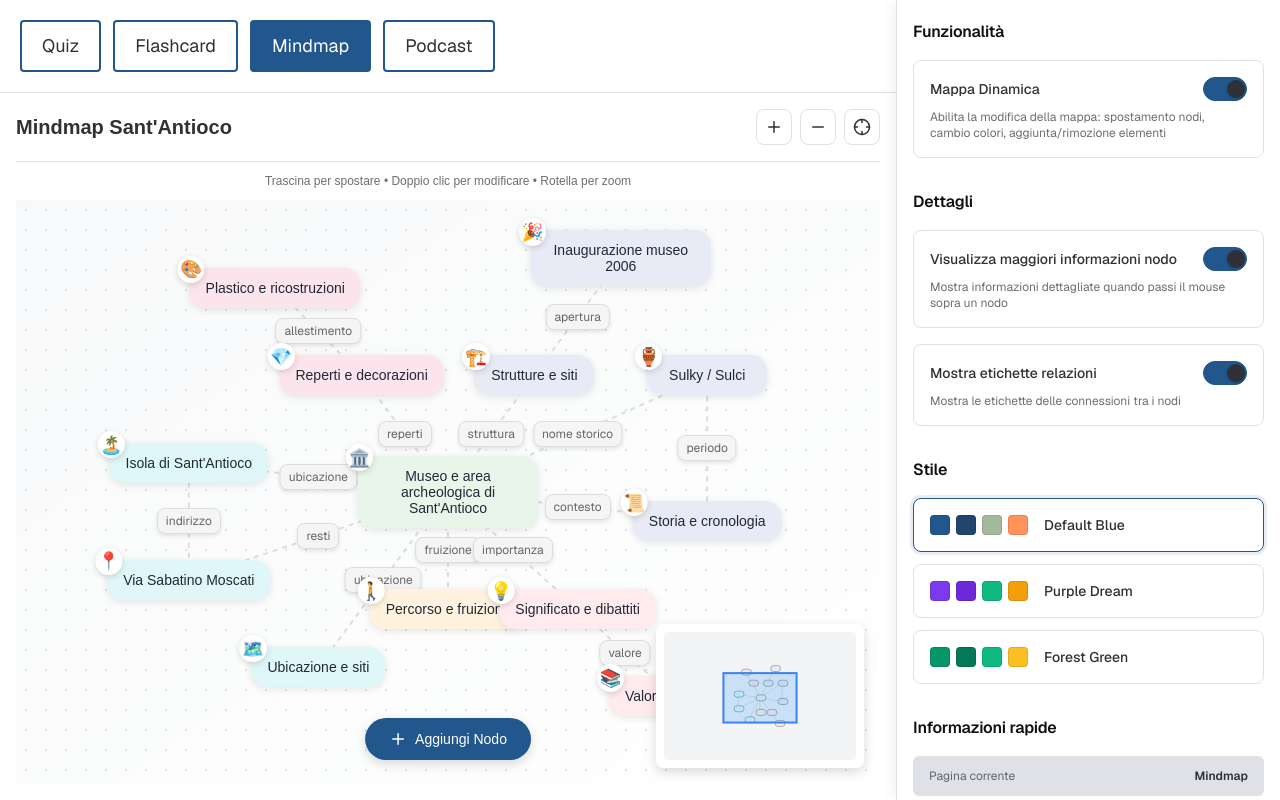
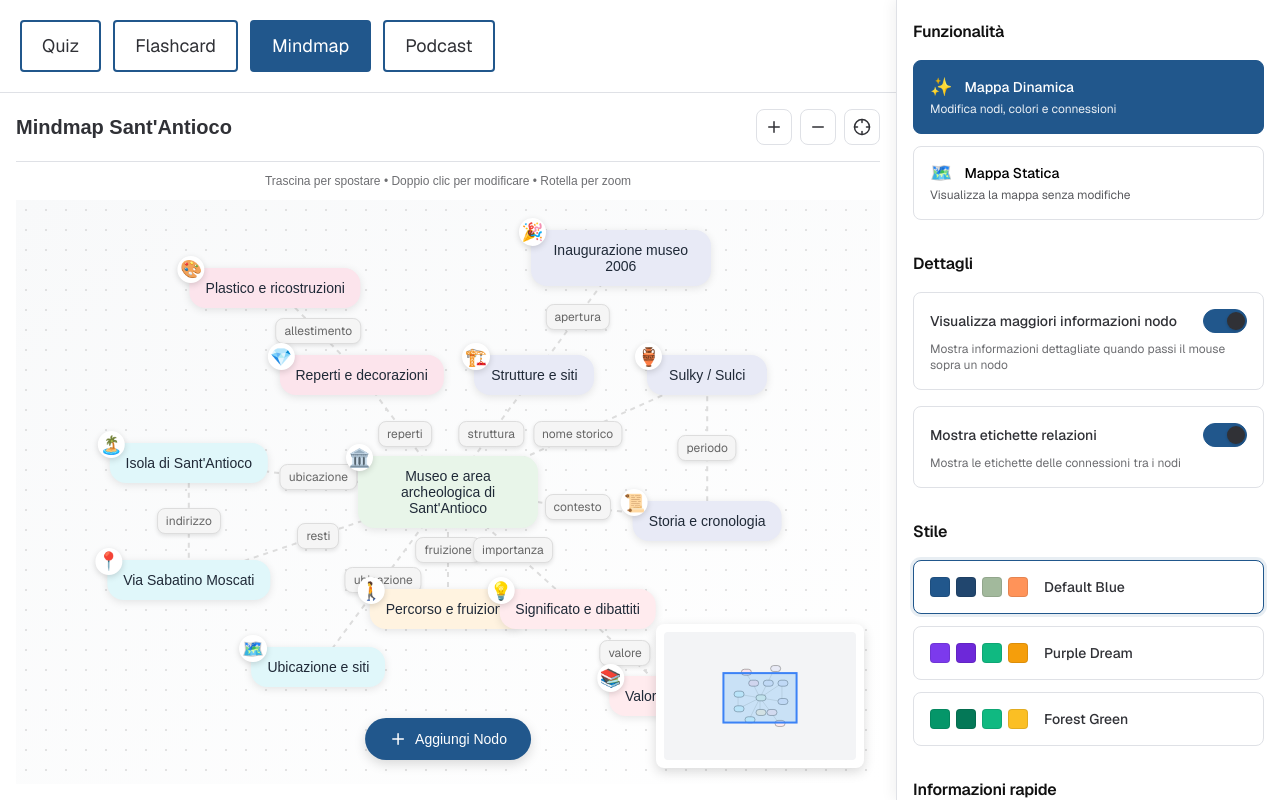
Before and after one commit to memoraiz-ai/demo_widget, a React (Create React App) app: page / in a window 1280 px wide. Both pictures are taken after a click on the button "Mindmap". Built offline with nearby package versions, Linux system fonts and the light colour scheme.

Commit message:
add podcast in export and remove outlined quiz

```diff
--- a/src/App.js
+++ b/src/App.js
@@ -88,9 +88,9 @@ function App() {
   const [showNodeDetails, setShowNodeDetails] = useState(true);
   const [showConnectionLabels, setShowConnectionLabels] = useState(true);
   const [dynamicMapEnabled, setDynamicMapEnabled] = useState(true);
-  const [podcastTranscript, setPodcastTranscript] = useState('none');
+  const [podcastTranscript, setPodcastTranscript] = useState('simple');
   const [podcastVoice, setPodcastVoice] = useState('uomo');
-  const [podcastMultispeaker, setPodcastMultispeaker] = useState(false);
+  const [podcastMultispeaker, setPodcastMultispeaker] = useState(true);
   const [showExportView, setShowExportView] = useState(false);
   const [exportData, setExportData] = useState(null);
   const flashcardRef = useRef(null);
@@ -116,6 +116,12 @@ function App() {
       'normal': 'Domanda classica',
       'fillblank': 'Riempi lo spazio',
       'mix': 'Mix'
+    };
+
+    const podcastTranscriptNames = {
+      'none': 'Nessuno',
+      'simple': 'Semplice',
+      'detailed': 'Dettagliato'
     };
 
     const data = {
@@ -148,6 +154,14 @@ function App() {
         dettagli: {
           dettagliNodo: showNodeDetails,
           etichetteRelazioni: showConnectionLabels
+        }
+      },
+      podcast: {
+        funzionalità: podcastTranscriptNames[podcastTranscript] || podcastTranscript,
+        stile: colorPalettes[colorPalette].name,
+        dettagli: {
+          voce: podcastVoice,
+          multispeaker: podcastMultispeaker
         }
       }
     };
--- a/src/components/SidePanel/SidePanel.js
+++ b/src/components/SidePanel/SidePanel.js
@@ -33,7 +33,7 @@ const SidePanel = ({
     { id: 'single', name: 'Risposta Singola', icon: '🔘', description: 'Scegli un\'opzione corretta' },
     { id: 'multi', name: 'Risposta Multipla', icon: '☑️', description: 'Seleziona tutte le opzioni corrette' },
     { id: 'truefalse', name: 'Vero/Falso', icon: '✅', description: 'Scelta binaria semplice' },
-    { id: 'outlined', name: 'Riquadri Contornati', icon: '📦', description: 'Selezione basata su schede' }
+    // { id: 'outlined', name: 'Riquadri Contornati', icon: '📦', description: 'Selezione basata su schede' }
   ];
 
   const flashcardModes = [
@@ -43,9 +43,13 @@ const SidePanel = ({
   ];
 
   const podcastTranscripts = [
-    { id: 'none', name: 'Nessuno', icon: '🚫', description: 'Nessun transcript' },
-    { id: 'simple', name: 'Semplice', icon: '📄', description: 'Transcript base senza timestamp' },
-    { id: 'detailed', name: 'Dettagliato', icon: '📋', description: 'Transcript con timestamp e speaker' }
+    { id: 'simple', name: 'Attiva Transcript', icon: '📄', description: 'Genera il transcript del podcast' },
+    { id: 'none', name: 'Disattiva Transcript', icon: '🚫', description: 'Nessun transcript' },
+  ];
+
+  const mindmapModes = [
+    { id: 'dynamic', name: 'Mappa Dinamica', icon: '✨', description: 'Modifica nodi, colori e connessioni' },
+    { id: 'static', name: 'Mappa Statica', icon: '🗺️', description: 'Visualizza la mappa senza modifiche' },
   ];
 
   return (
@@ -179,26 +183,20 @@ const SidePanel = ({
           <>
             <div className="sidepanel-section">
               <h3 className="section-title">Funzionalità</h3>
-              <div className="details">
-                <div className="detail-item">
-                  <div className="detail-header">
-                    <span className="detail-title">Mappa Dinamica</span>
-                    <div className="toggle-switch">
-                      <input
-                        type="checkbox"
-                        id="dynamic-map-toggle"
-                        checked={dynamicMapEnabled}
-                        onChange={(e) => setDynamicMapEnabled(e.target.checked)}
-                      />
-                      <label htmlFor="dynamic-map-toggle" className="toggle-label">
-                        <span className="toggle-slider"></span>
-                      </label>
+              <div className="quiz-types">
+                {mindmapModes.map((mode) => (
+                  <div
+                    key={mode.id}
+                    className={`quiz-type-card ${(mode.id === 'dynamic' && dynamicMapEnabled) || (mode.id === 'static' && !dynamicMapEnabled) ? 'active' : ''}`}
+                    onClick={() => setDynamicMapEnabled(mode.id === 'dynamic')}
+                  >
+                    <div className="quiz-type-header">
+                      <span className="quiz-type-icon">{mode.icon}</span>
+                      <span className="quiz-type-name">{mode.name}</span>
                     </div>
+                    <p className="quiz-type-description">{mode.description}</p>
                   </div>
-                  <p className="detail-description">
-                    Abilita la modifica della mappa: spostamento nodi, cambio colori, aggiunta/rimozione elementi
-                  </p>
-                </div>
+                ))}
               </div>
             </div>
 
@@ -356,7 +354,7 @@ const SidePanel = ({
                   : currentPage === 'flashcard'
                   ? flashcardModes.find(m => m.id === flashcardMode)?.name
                   : currentPage === 'mindmap'
-                  ? (dynamicMapEnabled ? 'Dinamica' : 'Statica')
+                  ? mindmapModes.find(m => (m.id === 'dynamic' && dynamicMapEnabled) || (m.id === 'static' && !dynamicMapEnabled))?.name
                   : currentPage === 'podcast'
                   ? podcastTranscripts.find(t => t.id === podcastTranscript)?.name
                   : 'N/A'
@@ -370,7 +368,7 @@ const SidePanel = ({
             <div className="stat-item">
               <span className="stat-label">Opzioni disponibili</span>
               <span className="stat-value">
-                {currentPage === 'quiz' ? '4 Quiz' : currentPage === 'flashcard' ? '3 Modalità' : currentPage === 'mindmap' ? '1 Pagina' : '3 Transcript'}
+                {currentPage === 'quiz' ? '4 Quiz' : currentPage === 'flashcard' ? '3 Modalità' : currentPage === 'mindmap' ? '2 Modalità' : '3 Transcript'}
               </span>
             </div>
           </div>
```
